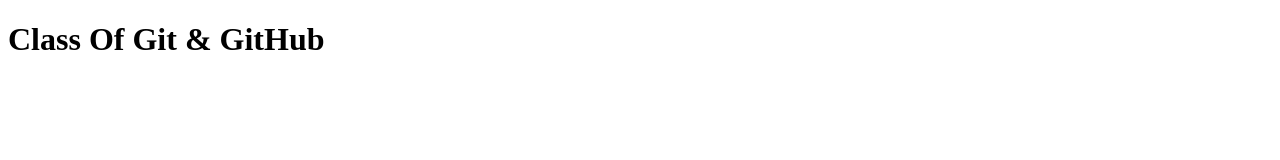
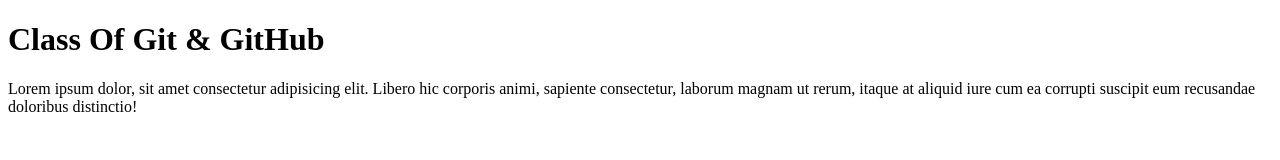
Before and after one commit to strengerx/HTML, a plain HTML site: page index.html in a window 1280 px wide. Drawn offline with Linux system fonts and the light colour scheme.

Commit message:
para added

```diff
--- a/index.html
+++ b/index.html
@@ -9,6 +9,9 @@
 
 <body>
       <h1>Class Of Git & GitHub</h1>
+      <p>Lorem ipsum dolor, sit amet consectetur adipisicing elit. Libero hic corporis animi, sapiente consectetur,
+            laborum magnam ut rerum, itaque at aliquid iure cum ea corrupti suscipit eum recusandae doloribus
+            distinctio!</p>
 </body>
 
 </html>
```
